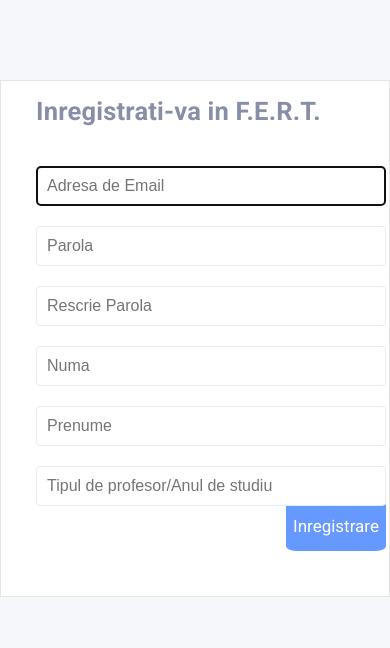
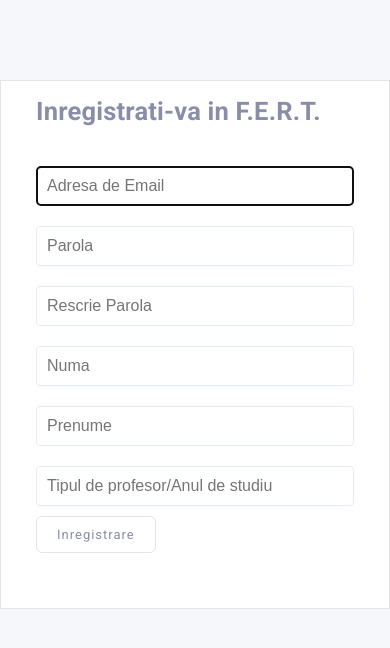
Before and after one commit to razvan9921/FERT, a plain HTML site: page ClientApp/public/register/register-form.html in a window 390 px wide. Drawn offline with Linux system fonts and the light colour scheme; some packages are replaced by stand-ins of ours.

Commit message:
made register page responsive

```diff
--- a/ClientApp/public/register/register-form.html
+++ b/ClientApp/public/register/register-form.html
@@ -12,6 +12,15 @@
 	<link rel="stylesheet" href="../styles/colors.css">
 	<link rel="stylesheet" href="../styles/register.css">
 	<link rel="stylesheet" href="../styles/shared.css">
+	<link rel="stylesheet" href="../styles/buttons.css">
+	<script defer src="/__/firebase/5.7.3/firebase-app.js"></script>
+	<!-- include only the Firebase features as you need -->
+	<script defer src="/__/firebase/5.7.3/firebase-auth.js"></script>
+	<script defer src="/__/firebase/5.7.3/firebase-database.js"></script>
+	<script defer src="/__/firebase/5.7.3/firebase-messaging.js"></script>
+	<script defer src="/__/firebase/5.7.3/firebase-firestore.js"></script>
+	<!-- initialize the SDK after all desired features are loaded -->
+	<script defer src="/__/firebase/init.js"></script>
 
 </head>
 
@@ -25,7 +34,7 @@
 			<input class="form-control" placeholder="Numa" required="" />
 			<input class="form-control" placeholder="Prenume" required="" autofocus="" />
 			<input class="form-control" placeholder="Tipul de profesor/Anul de studiu" required="" />
-			<button class="btn" type="submit" onclick="document.location.href='../professor/home.html'">
+			<button class="button" type="submit" onclick="createAccount()">
 				Inregistrare
 			</button>
 			</div>
--- a/ClientApp/public/styles/register.css
+++ b/ClientApp/public/styles/register.css
@@ -21,7 +21,8 @@
 }
 
 .form-signin .form-control {
-  width: 350px;
+  /* max-width: 350px; */
+  width: 100%;
   position: relative;
   font-size: 16px;
   height: auto;
@@ -42,16 +43,6 @@
   margin-bottom: 20px;
   border-top-left-radius: 0;
   border-top-right-radius: 0;
-}
-
-.btn {
-  color: white;
-  height: 50px;
-  width: 100px;
-  border-radius: 10%;
-  background-color: #6699ff;
-  margin-left: 250px;
-  margin-top: -50px;
 }
 
 .check {
@@ -91,3 +82,7 @@
   color: white;
   background-color: #6699ff;
 }
+
+.button{
+  border: 1px solid rgba(0, 0, 0, 0.1);
+}
```
